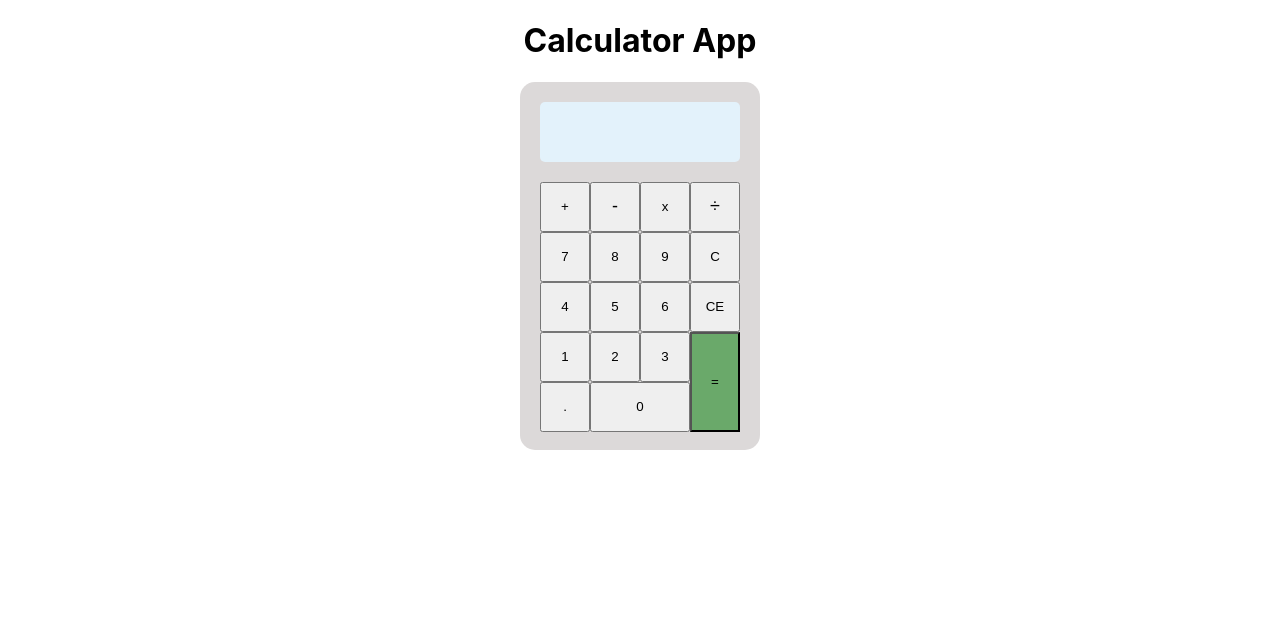
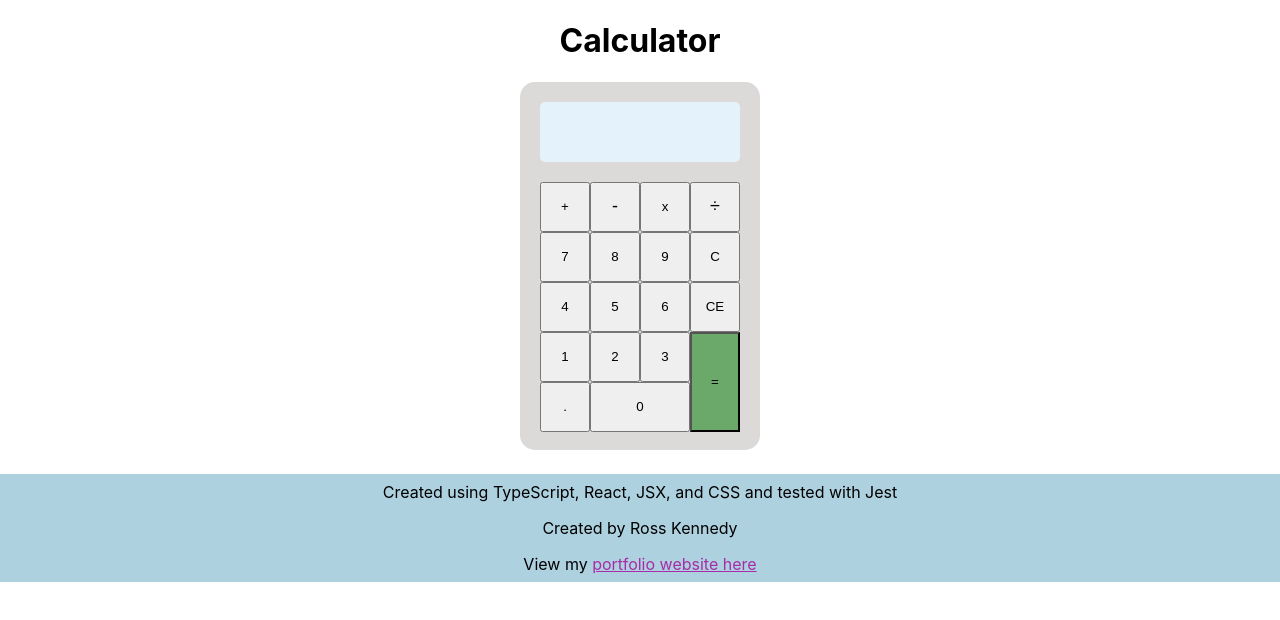
Before and after one commit to RoKen1000/calculator, a React (Create React App) app: page / in a window 1280 px wide. Shown: the top 620 px of the page. Built offline with nearby package versions, Linux system fonts and the light colour scheme; the HTML template or start-up script is replaced by a standard one.

Commit message:
Create Footer component and add styling.

```diff
--- a/src/App.tsx
+++ b/src/App.tsx
@@ -1,11 +1,13 @@
 import './App.css';
 import { Calculator } from './components/Calculator';
+import { Footer } from './components/Footer';
 
 function App() {
   return (
     <div className="App">
-      <h1>Calculator App</h1>
+      <h1>Calculator</h1>
       <Calculator />
+      <Footer />
     </div>
   );
 }
--- a/src/components/Calculator.tsx
+++ b/src/components/Calculator.tsx
@@ -90,7 +90,7 @@ export const Calculator: FC = () => {
                 <button id="zero-button" onClick={() => handleButtonClick(0)}>0</button>
                 <button id="decimal-button" onClick={() => handleButtonClick(".")}>.</button>
             </div>
-            {pastCalculations.length > 0 && <h2>Calculation History:</h2>}
+            {pastCalculations.length > 0 && <h2>Calculation History</h2>}
             <CalculatorHistory pastCalculations={pastCalculations}/>
         </main>
     )
--- /dev/null
+++ b/src/components/Footer.tsx
@@ -0,0 +1,12 @@
+import "../styles/Footer.css"
+
+export const Footer = () => {
+
+    return(
+        <footer className="footer">
+            <p>Created using TypeScript, React, JSX, and CSS and tested with Jest</p>
+            <p>Created by Ross Kennedy</p>
+            <p>View my <a href="https://ross-kennedy-dev.netlify.app/">portfolio website here</a></p>
+        </footer>
+    )
+}
--- /dev/null
+++ b/src/styles/Footer.css
@@ -0,0 +1,14 @@
+
+.footer{
+    background-color: rgb(174, 209, 224);
+    text-align: center;
+}
+
+.footer p{
+    padding: 8px;
+    margin: 0;
+}
+
+.footer a{
+    color: rgb(167, 44, 167);
+}
```
Also changed, not shown: src/App.css (line endings or trailing spaces).
